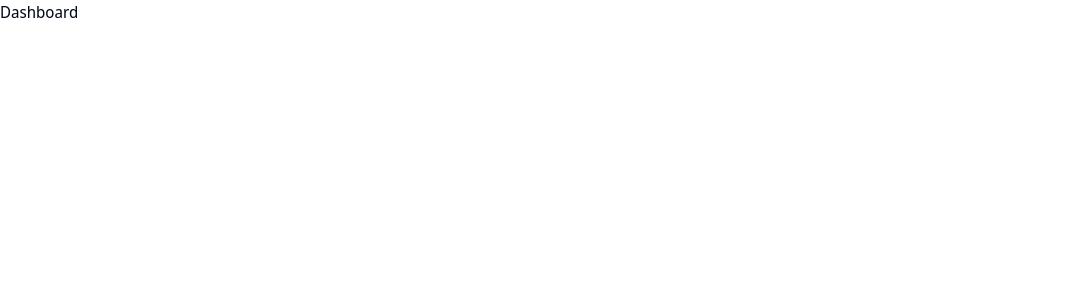
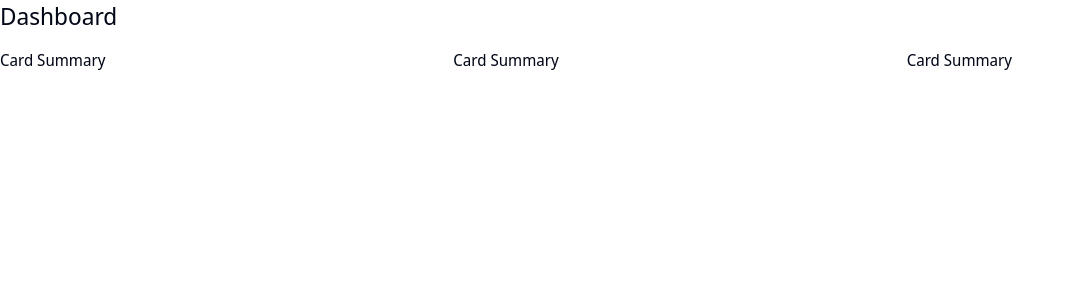
Before and after one commit to jlcarrascof/Professional-Dashboard-NextJS, a Next.js app: page / in a window 1280 px wide. Shown: the top 300 px of the page, without its empty margins (0-1075 px from the left). Built offline with nearby package versions, Linux system fonts and the light colour scheme.

Commit message:
Update Home page to include Dashboard heading and card summaries

```diff
--- a/app/(routes)/page.tsx
+++ b/app/(routes)/page.tsx
@@ -5,7 +5,12 @@ export default function Home() {
   return (
     <div>
       <UserButton />
-      <h2>Dashboard</h2>
+      <h2 className="text-2xl mb-4">Dashboard</h2>
+      <div className="grid grid-cols-1 md:grid-cols-2 lg:grid-cols-3 gap-3 lg:gap-x-20">
+        <div>Card Summary</div>
+        <div>Card Summary</div>
+        <div>Card Summary</div>
+      </div>
     </div>
   );
 }
```
